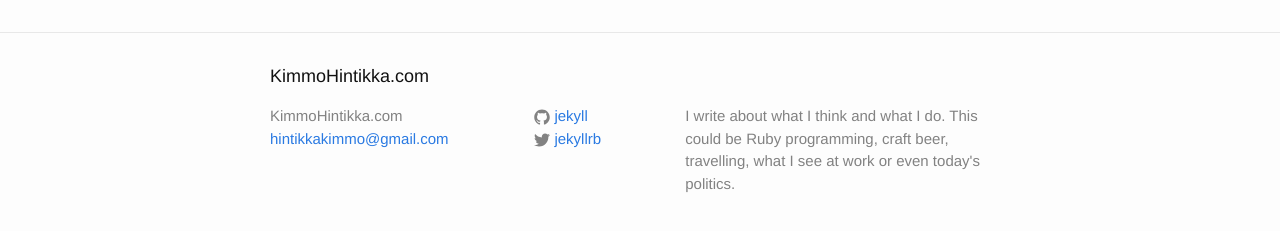
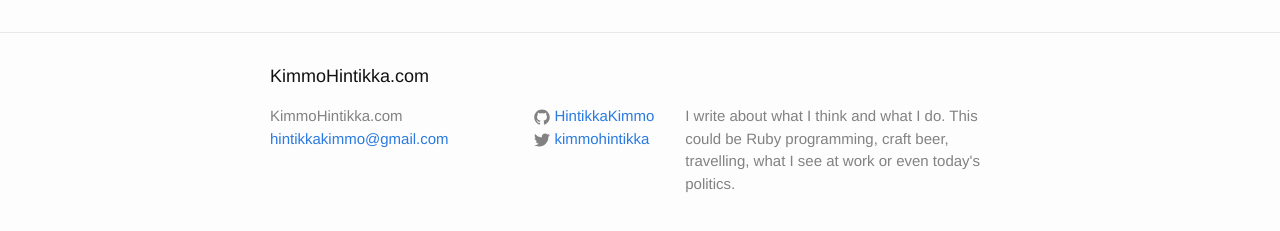
Before and after one commit to riseofthetigers/HintikkaKimmo.github.io, a Jekyll site: the page built from index.html, in a window 1280 px wide. Shown: the part 264-495 px from the top of the page. Built offline with Jekyll 4.4.1, drawn with Linux system fonts in a browser that asks for light colours.

Commit message:
added twitter and github IDs

```diff
--- a/_config.yml
+++ b/_config.yml
@@ -12,8 +12,8 @@ description: > # this means to ignore newlines until "baseurl:"
   I write about what I think and what I do. This could be Ruby programming, craft beer, travelling, what I see at work or even today's politics.
 baseurl: "" # the subpath of your site, e.g. /blog
 url: "http://yourdomain.com" # the base hostname & protocol for your site
-twitter_username: jekyllrb
-github_username:  jekyll
+twitter_username: kimmohintikka
+github_username:  HintikkaKimmo
 
 # Build settings
 markdown: kramdown
```
